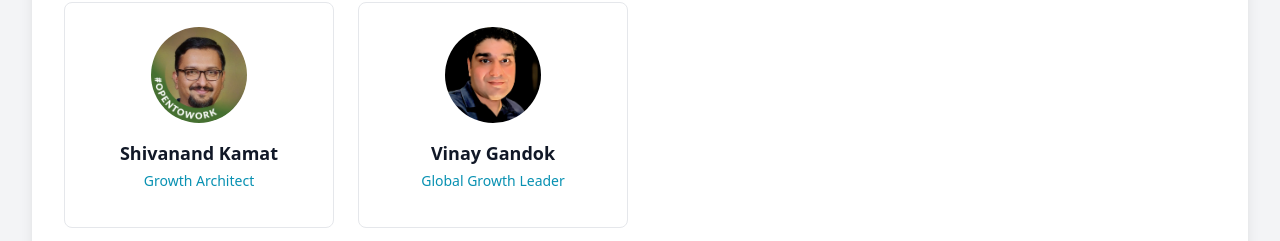
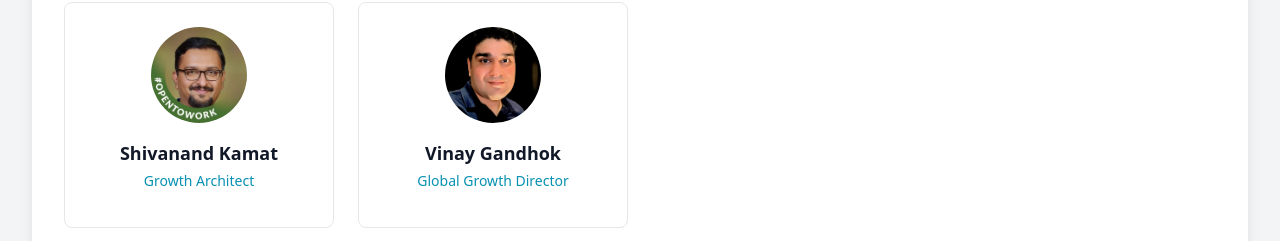
Before and after one commit to shivanichhabra4u10-cmyk/wingro, a React (Create React App) app in the folder client/: page /about-us in a window 1280 px wide. Shown: the part 1844-2085 px from the top of the page. Built offline with nearby package versions, Linux system fonts and the light colour scheme.

Commit message:
corrected the name

```diff
--- a/client/src/pages/AboutUs.tsx
+++ b/client/src/pages/AboutUs.tsx
@@ -119,9 +119,9 @@ const AboutUs: React.FC = () => {
           </div>
 
           <div className="p-6 border border-gray-200 rounded-lg hover:border-cyan-300 hover:shadow-md transition-all text-center">
-            <img src="/images/Vinay.jpg" alt="Vinay Gandok" className="w-24 h-24 mx-auto rounded-full object-cover mb-4" />
-            <h3 className="font-bold text-lg mb-1">Vinay Gandok</h3>
-            <p className="text-cyan-600 text-sm mb-3">Global Growth Leader</p>
+            <img src="/images/Vinay.jpg" alt="Vinay Gandhok" className="w-24 h-24 mx-auto rounded-full object-cover mb-4" />
+            <h3 className="font-bold text-lg mb-1">Vinay Gandhok</h3>
+            <p className="text-cyan-600 text-sm mb-3">Global Growth Director</p>
             <p className="text-gray-600 text-sm"></p>
           </div>
         </div>
```
